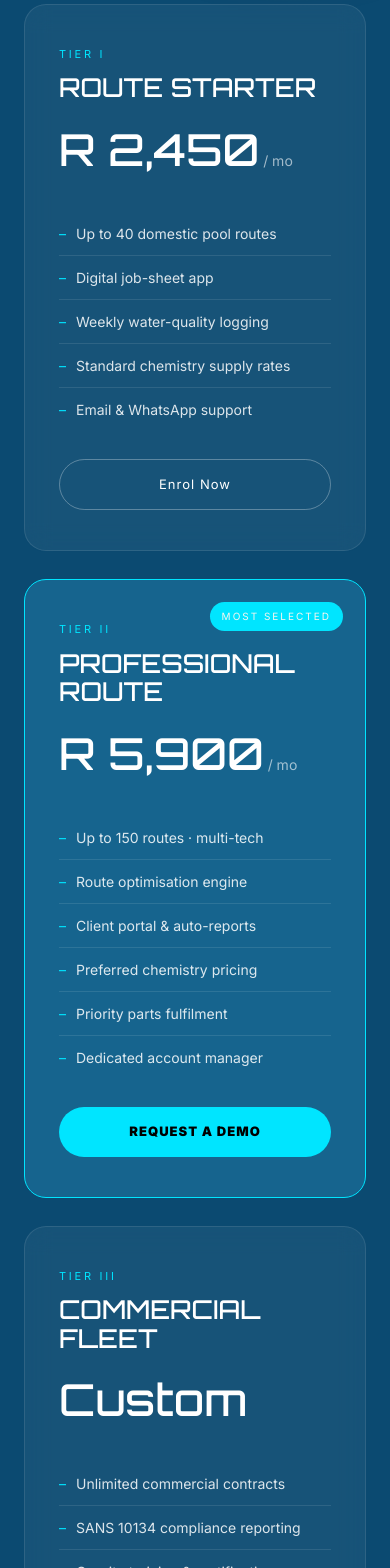
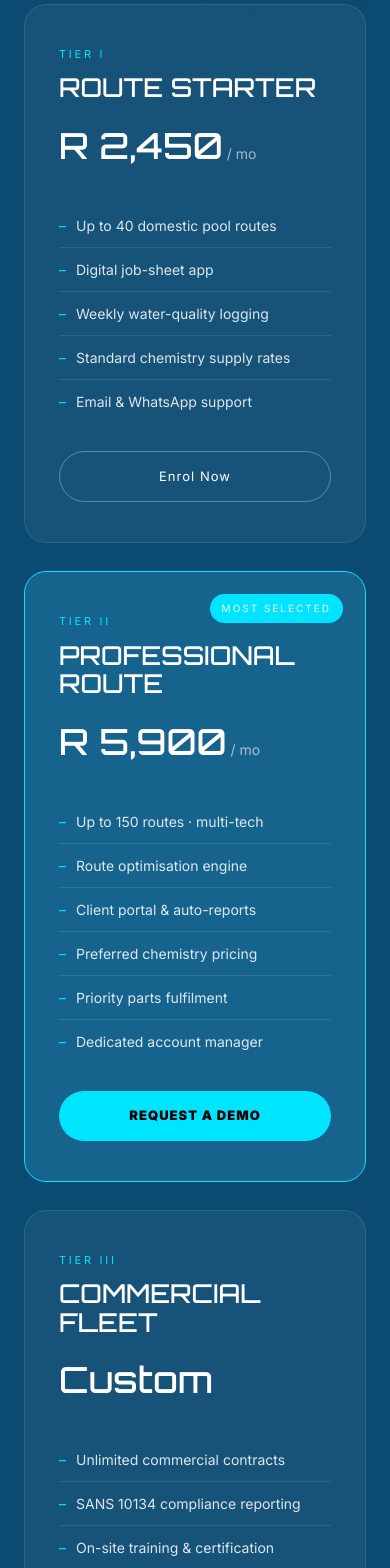
Before and after one commit to VortexDigiLabs/AquaVantage-Pools, a React (Vite) app: page / in a window 390 px wide. Shown: the part 3700-5268 px from the top of the page. Built offline with nearby package versions, Linux system fonts and the light colour scheme.

Commit message:
Fix mobile counter overlapping in TrustBar and large fonts in Featured, Testimonials, Packages

```diff
--- a/src/components/Featured.tsx
+++ b/src/components/Featured.tsx
@@ -78,7 +78,7 @@ export default function Featured() {
           transition={{ duration: 0.75, ease: [0.22, 0.68, 0, 1.2] }}
         >
           <span className="eyebrow">Featured Programme</span>
-          <h2 className="text-[clamp(34px,4vw,52px)] text-brand-navy my-4">
+          <h2 className="text-[clamp(34px,4vw,52px)] text-brand-navy my-4 break-words hyphens-auto">
             The Commercial <span className="serif-italic">Maintenance Contract</span> — built for scale.
           </h2>
           <p className="text-brand-grey text-[16px] mb-[18px] font-light leading-relaxed">
--- a/src/components/Packages.tsx
+++ b/src/components/Packages.tsx
@@ -50,7 +50,7 @@ export default function Packages() {
           >
             <span className="text-[11px] tracking-[0.25em] uppercase text-brand-aqua">Tier I</span>
             <h3 className="text-[clamp(26px,2.5vw,32px)] mt-2.5 mb-2 leading-[1.1] font-medium text-white break-words hyphens-auto">Route Starter</h3>
-            <div className="font-serif text-[44px] my-[18px] leading-none text-white">
+            <div className="font-serif text-[36px] md:text-[44px] my-[18px] leading-none text-white">
               R 2,450<small className="font-sans text-[14px] opacity-60"> / mo</small>
             </div>
             <ul className="list-none flex-grow my-[22px] mb-[28px]">
@@ -86,7 +86,7 @@ export default function Packages() {
             <span className="absolute top-[22px] right-[22px] bg-brand-aqua text-[#F5F5F0] text-[10px] tracking-[0.2em] uppercase px-3 py-1.5 rounded-full">Most Selected</span>
             <span className="text-[11px] tracking-[0.25em] uppercase text-brand-aqua">Tier II</span>
             <h3 className="text-[clamp(26px,2.5vw,32px)] mt-2.5 mb-2 leading-[1.1] font-medium text-white break-words hyphens-auto pr-2">Professional Route</h3>
-            <div className="font-serif text-[44px] my-[18px] leading-none text-white">
+            <div className="font-serif text-[36px] md:text-[44px] my-[18px] leading-none text-white">
               R 5,900<small className="font-sans text-[14px] opacity-60"> / mo</small>
             </div>
             <ul className="list-none flex-grow my-[22px] mb-[28px]">
@@ -124,7 +124,7 @@ export default function Packages() {
           >
             <span className="text-[11px] tracking-[0.25em] uppercase text-brand-aqua">Tier III</span>
             <h3 className="text-[clamp(26px,2.5vw,32px)] mt-2.5 mb-2 leading-[1.1] font-medium text-white break-words hyphens-auto">Commercial Fleet</h3>
-            <div className="font-serif text-[44px] my-[18px] leading-none text-white">
+            <div className="font-serif text-[36px] md:text-[44px] my-[18px] leading-none text-white">
               Custom
             </div>
             <ul className="list-none flex-grow my-[22px] mb-[28px]">
--- a/src/components/Testimonials.tsx
+++ b/src/components/Testimonials.tsx
@@ -35,7 +35,7 @@ export default function Testimonials() {
             className="bg-brand-deep border border-brand-line p-[40px_34px] rounded-[22px] relative transition-all duration-400 overflow-hidden hover:-translate-y-1.5 hover:border-brand-aqua group"
           >
             <div className="text-brand-aqua text-[14px] mb-4 tracking-[2px] relative z-10">★★★★★</div>
-            <div className="font-serif text-[48px] text-brand-aqua leading-none absolute top-[30px] right-[30px]">"</div>
+            <div className="font-serif text-[40px] md:text-[48px] text-brand-aqua leading-none absolute top-[30px] right-[30px]">"</div>
             <p className="font-serif italic text-[19px] text-[#F5F5F0] mb-[26px] leading-relaxed relative z-10">
               "We moved our 120-pool book onto AquaVantage and cut our weekly fuel bill by a third. Client retention is the highest it's ever been."
             </p>
@@ -58,7 +58,7 @@ export default function Testimonials() {
             className="bg-brand-deep border border-brand-line p-[40px_34px] rounded-[22px] relative transition-all duration-400 overflow-hidden hover:-translate-y-1.5 hover:border-brand-aqua group"
           >
             <div className="text-brand-aqua text-[14px] mb-4 tracking-[2px] relative z-10">★★★★★</div>
-            <div className="font-serif text-[48px] text-brand-aqua leading-none absolute top-[30px] right-[30px]">"</div>
+            <div className="font-serif text-[40px] md:text-[48px] text-brand-aqua leading-none absolute top-[30px] right-[30px]">"</div>
             <p className="font-serif italic text-[19px] text-[#F5F5F0] mb-[26px] leading-relaxed relative z-10">
               "Their green-pool recovery protocol saved three commercial handovers for us last summer. The compliance reports alone justify the contract."
             </p>
@@ -81,7 +81,7 @@ export default function Testimonials() {
             className="bg-brand-deep border border-brand-line p-[40px_34px] rounded-[22px] relative transition-all duration-400 overflow-hidden hover:-translate-y-1.5 hover:border-brand-aqua group"
           >
             <div className="text-brand-aqua text-[14px] mb-4 tracking-[2px] relative z-10">★★★★★</div>
-            <div className="font-serif text-[48px] text-brand-aqua leading-none absolute top-[30px] right-[30px]">"</div>
+            <div className="font-serif text-[40px] md:text-[48px] text-brand-aqua leading-none absolute top-[30px] right-[30px]">"</div>
             <p className="font-serif italic text-[19px] text-[#F5F5F0] mb-[26px] leading-relaxed relative z-10">
               "The route-optimisation tech is on another level. My four technicians now handle what used to take six — without sacrificing service quality."
             </p>
--- a/src/components/TrustBar.tsx
+++ b/src/components/TrustBar.tsx
@@ -30,7 +30,7 @@ function AnimatedCounter({ target, duration = 1800, decimal = 0, suffix = "", it
     requestAnimationFrame(update);
   }, [inView, target, duration, decimal, suffix, italicSuffix]);
 
-  return <div ref={nodeRef} className="font-serif text-[52px] text-brand-ink leading-none mt-1" />;
+  return <div ref={nodeRef} className="font-serif text-[36px] sm:text-[44px] md:text-[52px] text-brand-ink leading-none mt-1" />;
 }
 
 export default function TrustBar() {
```
